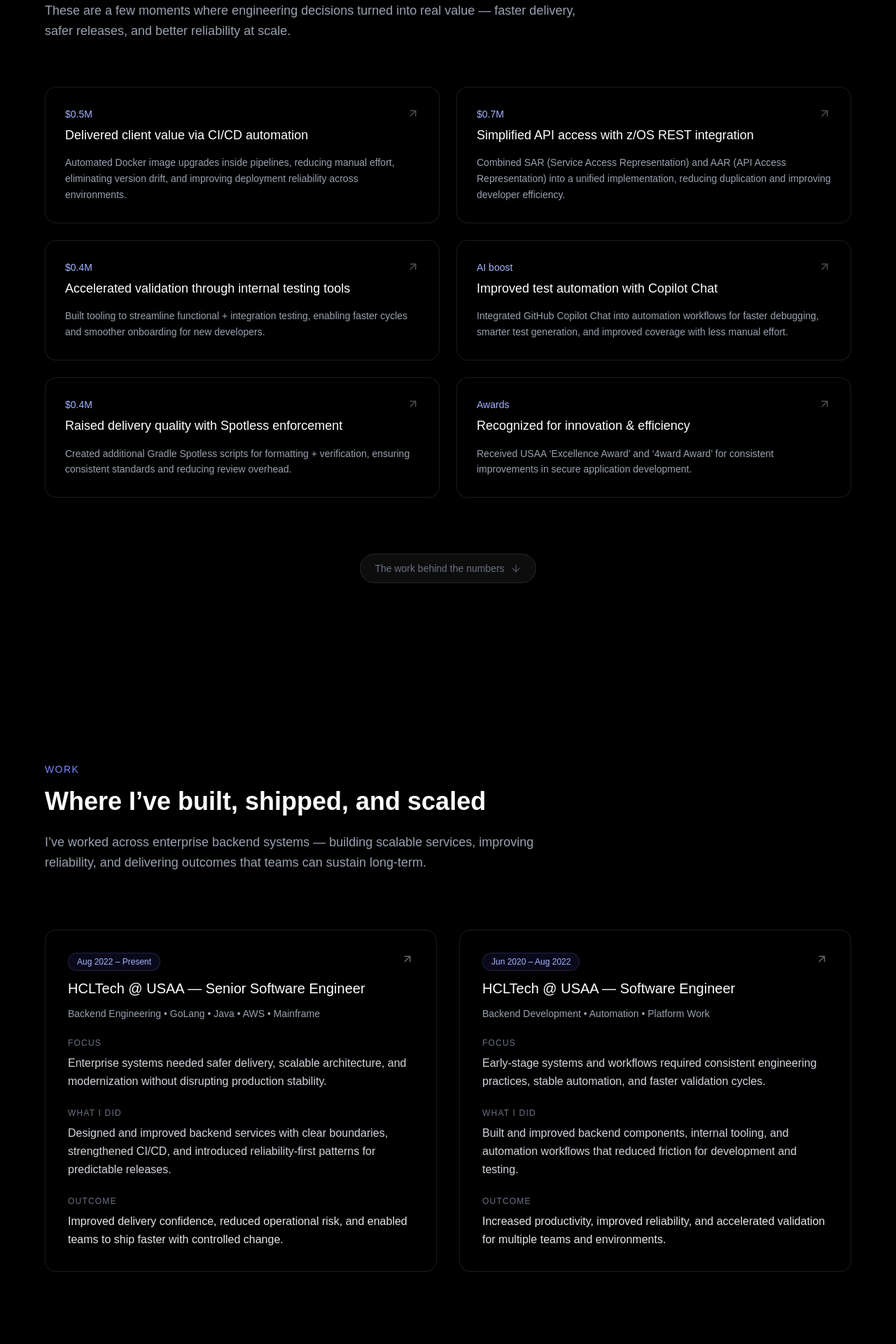
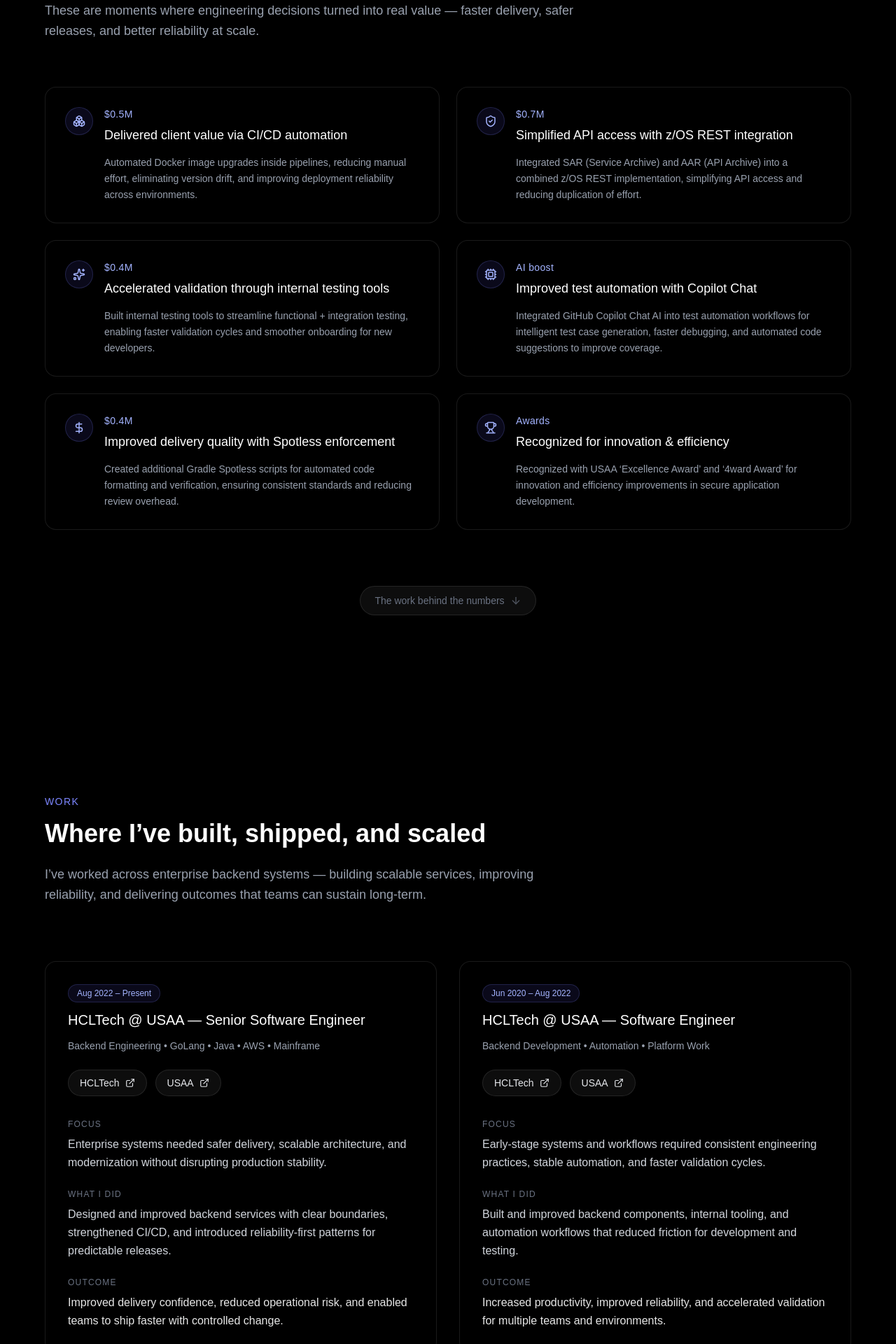
Before and after one commit to MohanaSaravananKumaresan/myportfolio, a Next.js app: page / in a window 1280 px wide. Shown: the part 2080-4000 px from the top of the page at 70% size. Built offline with nearby package versions, Linux system fonts and the light colour scheme.

Commit message:
Phase 3.6

```diff
--- a/components/Achievements.tsx
+++ b/components/Achievements.tsx
@@ -1,7 +1,14 @@
 "use client";
 
 import { motion, Variants } from "framer-motion";
-import { ArrowUpRight } from "lucide-react";
+import {
+    Sparkles,
+    Trophy,
+    Cpu,
+    Boxes,
+    ShieldCheck,
+    DollarSign,
+} from "lucide-react";
 import ScrollHint from "@/components/ScrollHint";
 
 const containerVariants: Variants = {
@@ -25,6 +32,7 @@
     value: string;
     headline: string;
     detail: string;
+    icon: React.ReactNode;
 };
 
 const ACHIEVEMENTS: Achievement[] = [
@@ -33,36 +41,42 @@
         headline: "Delivered client value via CI/CD automation",
         detail:
             "Automated Docker image upgrades inside pipelines, reducing manual effort, eliminating version drift, and improving deployment reliability across environments.",
+        icon: <Boxes size={18} />,
     },
     {
         value: "$0.7M",
         headline: "Simplified API access with z/OS REST integration",
         detail:
-            "Combined SAR (Service Access Representation) and AAR (API Access Representation) into a unified implementation, reducing duplication and improving developer efficiency.",
+            "Integrated SAR (Service Archive) and AAR (API Archive) into a combined z/OS REST implementation, simplifying API access and reducing duplication of effort.",
+        icon: <ShieldCheck size={18} />,
     },
     {
         value: "$0.4M",
         headline: "Accelerated validation through internal testing tools",
         detail:
-            "Built tooling to streamline functional + integration testing, enabling faster cycles and smoother onboarding for new developers.",
+            "Built internal testing tools to streamline functional + integration testing, enabling faster validation cycles and smoother onboarding for new developers.",
+        icon: <Sparkles size={18} />,
     },
     {
         value: "AI boost",
         headline: "Improved test automation with Copilot Chat",
         detail:
-            "Integrated GitHub Copilot Chat into automation workflows for faster debugging, smarter test generation, and improved coverage with less manual effort.",
+            "Integrated GitHub Copilot Chat AI into test automation workflows for intelligent test case generation, faster debugging, and automated code suggestions to improve coverage.",
+        icon: <Cpu size={18} />,
     },
     {
         value: "$0.4M",
-        headline: "Raised delivery quality with Spotless enforcement",
+        headline: "Improved delivery quality with Spotless enforcement",
         detail:
-            "Created additional Gradle Spotless scripts for formatting + verification, ensuring consistent standards and reducing review overhead.",
+            "Created additional Gradle Spotless scripts for automated code formatting and verification, ensuring consistent standards and reducing review overhead.",
+        icon: <DollarSign size={18} />,
     },
     {
         value: "Awards",
         headline: "Recognized for innovation & efficiency",
         detail:
-            "Received USAA ‘Excellence Award’ and ‘4ward Award’ for consistent improvements in secure application development.",
+            "Recognized with USAA ‘Excellence Award’ and ‘4ward Award’ for innovation and efficiency improvements in secure application development.",
+        icon: <Trophy size={18} />,
     },
 ];
 
@@ -70,7 +84,7 @@
     return (
         <div
             className="
-        group
+        group relative
         rounded-2xl
         bg-black/60
         backdrop-blur-xl
@@ -79,22 +93,52 @@
         transition
         hover:border-indigo-400/40
         hover:shadow-lg hover:shadow-indigo-500/10
+        overflow-hidden
       "
         >
-            <div className="flex items-start justify-between gap-6">
+            {/* subtle glow */}
+            <div
+                className="
+          pointer-events-none absolute inset-0 opacity-0
+          group-hover:opacity-100 transition duration-300
+        "
+            >
+                <div className="absolute -top-24 -right-24 h-48 w-48 rounded-full bg-indigo-500/12 blur-3xl" />
+                <div className="absolute -bottom-24 -left-24 h-48 w-48 rounded-full bg-indigo-500/10 blur-3xl" />
+            </div>
+
+            <div className="relative flex items-start gap-4">
+                {/* icon badge */}
+                <div
+                    className="
+            w-10 h-10
+            flex items-center justify-center
+            rounded-full
+            bg-indigo-500/10
+            border border-indigo-400/20
+            text-indigo-300
+            flex-shrink-0
+            group-hover:border-indigo-400/40
+            transition
+          "
+                >
+                    {item.icon}
+                </div>
+
                 <div>
-                    <p className="text-indigo-300 text-sm font-medium">{item.value}</p>
+                    <p className="text-indigo-300 text-sm font-medium tracking-wide">
+                        {item.value}
+                    </p>
+
                     <h3 className="mt-2 text-lg font-medium text-white leading-snug">
                         {item.headline}
                     </h3>
-                </div>
 
-                <div className="opacity-30 group-hover:opacity-90 transition">
-                    <ArrowUpRight size={18} />
+                    <p className="mt-4 text-sm text-gray-400 leading-relaxed">
+                        {item.detail}
+                    </p>
                 </div>
             </div>
-
-            <p className="mt-4 text-sm text-gray-400 leading-relaxed">{item.detail}</p>
         </div>
     );
 }
@@ -120,9 +164,8 @@
                     </h2>
 
                     <p className="mt-6 text-lg text-gray-400 leading-relaxed">
-                        These are a few moments where engineering decisions turned into real
-                        value — faster delivery, safer releases, and better reliability at
-                        scale.
+                        These are moments where engineering decisions turned into real value
+                        — faster delivery, safer releases, and better reliability at scale.
                     </p>
                 </motion.div>
 
--- a/components/Credentials.tsx
+++ b/components/Credentials.tsx
@@ -1,6 +1,6 @@
 "use client";
 
-import { ArrowDown, GraduationCap, BadgeCheck } from "lucide-react";
+import { GraduationCap, BadgeCheck, ExternalLink } from "lucide-react";
 import ScrollHint from "@/components/ScrollHint";
 
 type Cert = {
@@ -17,17 +17,49 @@
     { name: "Guidewire Associate Developer – Upgraded to Kurfi", year: "2025" },
 ];
 
+function ExternalAction({ label, href }: { label: string; href: string }) {
+    return (
+        <a
+            href={href}
+            target="_blank"
+            rel="noreferrer"
+            className="
+        inline-flex items-center gap-2
+        px-4 py-2
+        rounded-full
+        text-sm
+        bg-white/5
+        border border-white/10
+        text-gray-200
+        hover:border-indigo-400/40
+        hover:text-indigo-200
+        hover:bg-indigo-500/10
+        transition
+        whitespace-nowrap
+      "
+        >
+            {label}
+            <ExternalLink size={14} />
+        </a>
+    );
+}
+
 export default function Credentials() {
     return (
         <section id="credentials" className="px-6 py-32 bg-black text-white">
             <div className="max-w-6xl mx-auto">
                 {/* Header */}
                 <div className="max-w-3xl mb-16">
+                    <p className="text-sm uppercase tracking-widest text-indigo-400 mb-4">
+                        Credentials
+                    </p>
+
                     <h2 className="text-3xl md:text-4xl font-semibold mb-6">
-                        Credentials
+                        Proof of learning. Proof of foundation.
                     </h2>
+
                     <p className="text-lg text-gray-400 leading-relaxed">
-                        Certifications that reflect continuous learning, and education that shaped
+                        Certifications that reflect continuous growth — and education that shaped
                         my foundation in computing + design.
                     </p>
                 </div>
@@ -36,16 +68,30 @@
                     {/* Certifications */}
                     <div
                         className="
+              group relative
               rounded-2xl
               bg-black/60
-              backdrop-blur
+              backdrop-blur-xl
               border border-white/10
               p-8
               transition
               hover:border-indigo-400/40
               hover:shadow-lg hover:shadow-indigo-500/10
+              overflow-hidden
             "
                     >
+                        {/* subtle glow */}
+                        <div
+                            className="
+                pointer-events-none absolute inset-0 opacity-0
+                group-hover:opacity-100 transition duration-300
+              "
+                        >
+                            <div className="absolute -top-24 -right-24 h-48 w-48 rounded-full bg-indigo-500/12 blur-3xl" />
+                            <div className="absolute -bottom-24 -left-24 h-48 w-48 rounded-full bg-indigo-500/10 blur-3xl" />
+                        </div>
+
+                        <div className="relative">
                             <div className="flex items-center gap-3 mb-6">
                                 <div className="w-10 h-10 rounded-full bg-indigo-500/10 text-indigo-400 flex items-center justify-center">
                                     <BadgeCheck size={18} />
@@ -75,25 +121,54 @@
                                 ))}
                             </div>
                         </div>
+                    </div>
 
                     {/* Education */}
                     <div
                         className="
+              group relative
               rounded-2xl
               bg-black/60
-              backdrop-blur
+              backdrop-blur-xl
               border border-white/10
               p-8
               transition
               hover:border-indigo-400/40
               hover:shadow-lg hover:shadow-indigo-500/10
+              overflow-hidden
             "
                     >
-                        <div className="flex items-center gap-3 mb-6">
+                        {/* subtle glow */}
+                        <div
+                            className="
+                pointer-events-none absolute inset-0 opacity-0
+                group-hover:opacity-100 transition duration-300
+              "
+                        >
+                            <div className="absolute -top-24 -right-24 h-48 w-48 rounded-full bg-indigo-500/12 blur-3xl" />
+                            <div className="absolute -bottom-24 -left-24 h-48 w-48 rounded-full bg-indigo-500/10 blur-3xl" />
+                        </div>
+
+                        <div className="relative">
+                            <div className="flex items-center justify-between gap-4 mb-6">
+                                <div className="flex items-center gap-3">
                                     <div className="w-10 h-10 rounded-full bg-indigo-500/10 text-indigo-400 flex items-center justify-center">
                                         <GraduationCap size={18} />
                                     </div>
                                     <h3 className="text-xl font-medium">Education</h3>
+                                </div>
+
+                                {/* Official links */}
+                                <div className="flex flex-wrap gap-2 justify-end">
+                                    <ExternalAction
+                                        label="BITS"
+                                        href="https://bits-pilani-wilp.ac.in/"
+                                    />
+                                    <ExternalAction
+                                        label="TechBee"
+                                        href="https://www.hcltechbee.com/"
+                                    />
+                                </div>
                             </div>
 
                             <div className="space-y-6 text-gray-300">
@@ -102,7 +177,8 @@
                                         B.Sc — Birla Institute of Science and Technology, Pilani
                                     </p>
                                     <p className="mt-2 text-sm text-gray-400 leading-relaxed">
-                                    4-year specialized course in <span className="text-indigo-300">Computing & Design</span>
+                                        4-year specialized course in{" "}
+                                        <span className="text-indigo-300">Computing & Design</span>
                                     </p>
                                     <p className="mt-2 text-xs text-gray-500">2021 – 2025</p>
                                 </div>
@@ -110,10 +186,11 @@
                                 <div className="rounded-xl border border-white/10 bg-black/40 px-5 py-5">
                                     <p className="text-white font-medium">HCL TechBee</p>
                                     <p className="mt-2 text-sm text-gray-400 leading-relaxed">
-                                    Early-career program that strengthened practical engineering foundations
-                                    and industry readiness.
+                                        Early-career program that strengthened practical engineering
+                                        foundations and industry readiness.
                                     </p>
                                     <p className="mt-2 text-xs text-gray-500">2019 – 2020</p>
+                                </div>
                             </div>
                         </div>
                     </div>
--- a/components/Work.tsx
+++ b/components/Work.tsx
@@ -1,6 +1,6 @@
 "use client";
 
-import { ArrowUpRight } from "lucide-react";
+import { ExternalLink } from "lucide-react";
 import ScrollHint from "@/components/ScrollHint";
 
 type WorkItem = {
@@ -10,6 +10,10 @@
     problem: string;
     approach: string;
     impact: string;
+    actions?: {
+        label: string;
+        href: string;
+    }[];
 };
 
 const WORK_ITEMS: WorkItem[] = [
@@ -23,6 +27,10 @@
             "Designed and improved backend services with clear boundaries, strengthened CI/CD, and introduced reliability-first patterns for predictable releases.",
         impact:
             "Improved delivery confidence, reduced operational risk, and enabled teams to ship faster with controlled change.",
+        actions: [
+            { label: "HCLTech", href: "https://www.hcltech.com/" },
+            { label: "USAA", href: "https://www.usaa.com/" },
+        ],
     },
     {
         title: "HCLTech @ USAA — Software Engineer",
@@ -34,6 +42,10 @@
             "Built and improved backend components, internal tooling, and automation workflows that reduced friction for development and testing.",
         impact:
             "Increased productivity, improved reliability, and accelerated validation for multiple teams and environments.",
+        actions: [
+            { label: "HCLTech", href: "https://www.hcltech.com/" },
+            { label: "USAA", href: "https://www.usaa.com/" },
+        ],
     },
 ];
 
@@ -52,6 +64,33 @@
         >
       {text}
     </span>
+    );
+}
+
+function ExternalAction({ label, href }: { label: string; href: string }) {
+    return (
+        <a
+            href={href}
+            target="_blank"
+            rel="noreferrer"
+            className="
+        inline-flex items-center gap-2
+        px-4 py-2
+        rounded-full
+        text-sm
+        bg-white/5
+        border border-white/10
+        text-gray-200
+        hover:border-indigo-400/40
+        hover:text-indigo-200
+        hover:bg-indigo-500/10
+        transition
+        whitespace-nowrap
+      "
+        >
+            {label}
+            <ExternalLink size={14} />
+        </a>
     );
 }
 
@@ -82,20 +121,33 @@
                         <div
                             key={idx}
                             className="
-                group
+                group relative
                 rounded-2xl
                 bg-black/60
-                backdrop-blur
+                backdrop-blur-xl
                 border border-white/10
                 p-8
                 transition
                 hover:border-indigo-400/40
                 hover:shadow-lg hover:shadow-indigo-500/10
+                overflow-hidden
               "
                         >
-                            <div className="flex items-start justify-between gap-6 mb-6">
+                            {/* subtle glow */}
+                            <div
+                                className="
+                  pointer-events-none absolute inset-0 opacity-0
+                  group-hover:opacity-100 transition duration-300
+                "
+                            >
+                                <div className="absolute -top-24 -right-24 h-48 w-48 rounded-full bg-indigo-500/12 blur-3xl" />
+                                <div className="absolute -bottom-24 -left-24 h-48 w-48 rounded-full bg-indigo-500/10 blur-3xl" />
+                            </div>
+
+                            <div className="relative">
                                 <div className="space-y-3">
                                     <TagPill text={item.tag} />
+
                                     <h3 className="text-xl font-medium leading-snug">
                                         {item.title}
                                     </h3>
@@ -105,12 +157,16 @@
                                     )}
                                 </div>
 
-                                <div className="opacity-40 group-hover:opacity-90 transition">
-                                    <ArrowUpRight size={18} />
+                                {/* Official links */}
+                                {item.actions && item.actions.length > 0 && (
+                                    <div className="mt-6 flex flex-wrap gap-3">
+                                        {item.actions.map((a, i) => (
+                                            <ExternalAction key={i} label={a.label} href={a.href} />
+                                        ))}
                                     </div>
-                            </div>
+                                )}
 
-                            <div className="space-y-6 text-gray-300">
+                                <div className="mt-8 space-y-6 text-gray-300">
                                     <div>
                                         <p className="text-xs uppercase tracking-widest text-gray-500 mb-2">
                                             Focus
@@ -133,10 +189,11 @@
                                     </div>
                                 </div>
                             </div>
+                        </div>
                     ))}
                 </div>
 
-                {/* Next anchor (A) */}
+                {/* Next anchor */}
                 <div className="mt-20 flex justify-center">
                     <ScrollHint href="#credentials" text="Certifications & education" />
                 </div>
```
Lines whose indentation alone changed are shown as unchanged.
